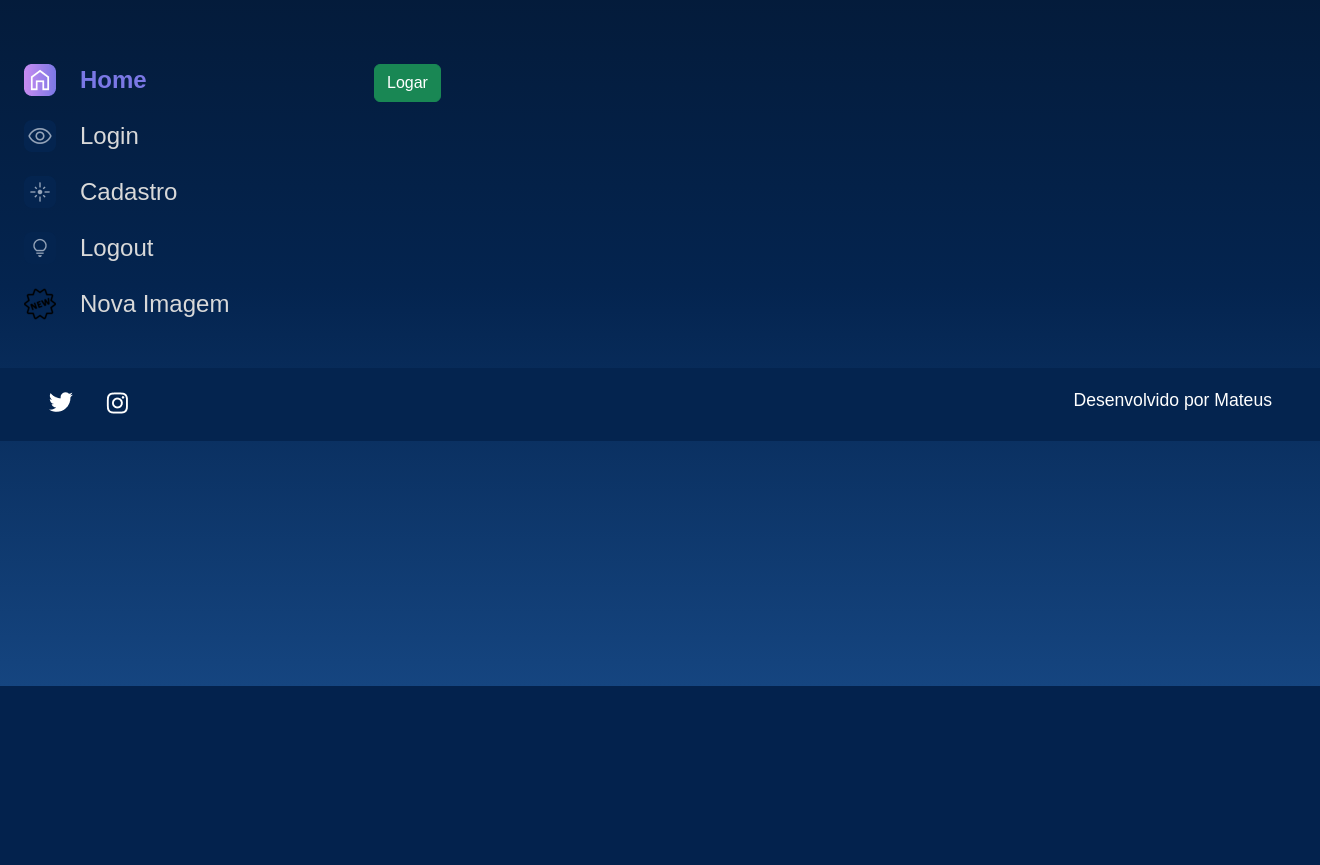
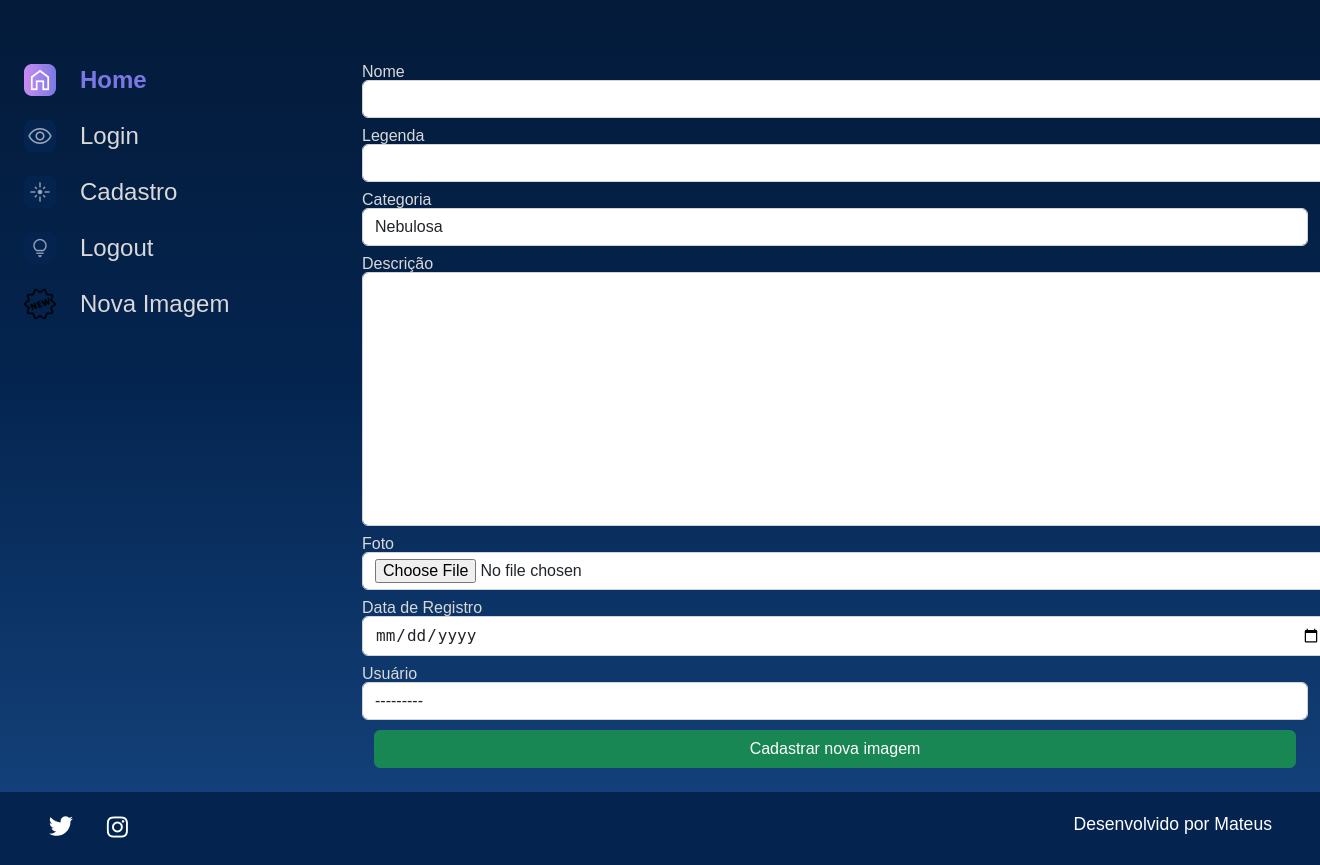
Before and after one commit to mateusonrails/alura_space, a Django app: template templates/galery/new_image.html in a window 1320 px wide; the page is wider, and only the part inside the window is pictured. Shown: the part 114-979 px from the top of that part. Before the commit the page ends 800 px from the top of that part, so only its background shows below. Run offline with Django 5.2, Linux system fonts and the light colour scheme; the template is opened without the code that fills it: values that come from a table or form of the project are taken from there, others are empty.

Commit message:
Add image add logic and add buttons to delete and edit image.

```diff
--- a/apps/galery/forms.py
+++ b/apps/galery/forms.py
@@ -1,10 +1,19 @@
 from django import forms
 from apps.galery.models import Image
 
-class ImageForms(forms.ModelForms):
+class ImageForms(forms.ModelForm):
     class Meta:
         model = Image
         exclude = ['published',]
+        labels = {
+            'name': 'Nome',
+            'caption': 'Legenda',
+            'category': 'Categoria',
+            'description': 'Descrição',
+            'photograph': 'Foto',
+            'date_photograph': 'Data de Registro',
+            'user': 'Usuário'
+        }
 
         widgets = {
             'name': forms.TextInput(attrs={'class':'form-control'}),
--- a/apps/galery/models.py
+++ b/apps/galery/models.py
@@ -16,7 +16,7 @@ class Image(models.Model):
     category = models.CharField(max_length=100, choices=CATEGORIES, default='')
     description = models.TextField(null=False, blank=False)
     photograph = models.ImageField(upload_to='images/%Y/%m/%d/', blank=True)
-    published = models.BooleanField(default=False)
+    published = models.BooleanField(default=True)
     date_photograph = models.DateTimeField(default=datetime.now, blank=False)
     user = models.ForeignKey(
         to=User,
--- a/templates/galery/new_image.html
+++ b/templates/galery/new_image.html
@@ -3,7 +3,7 @@
 {% block content %}
 
             <section class="galeria" style="margin-left: 5em">
-                <form action="{%  url 'login'%}" method="POST">
+                <form action="{%  url 'new_image'%}" method="POST" enctype="multipart/form-data">
                     {% csrf_token %}
                     <div class="row">
                         {% for field in form.visible_fields %}
@@ -14,7 +14,7 @@
                         {% endfor %}
                     </div>
                     <div>
-                        <button class="btn btn-success col-12" style="padding: top 5px;" type="submit">Logar</button>
+                        <button class="btn btn-success col-12" style="padding: top 5px;" type="submit">Cadastrar nova imagem</button>
                     </div>
                 </form>
             </section>
```
Also changed, not shown: apps/galery/views.py (+14 -1 lines), templates/galery/image.html (+8 -0 lines), apps/galery/migrations/0007_alter_image_published.py (added).
